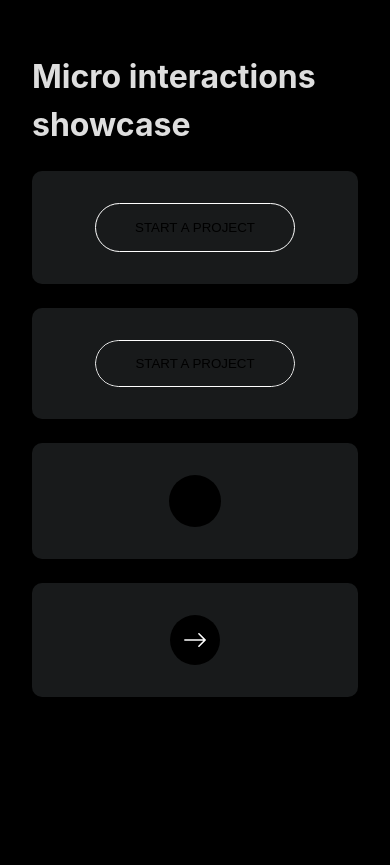
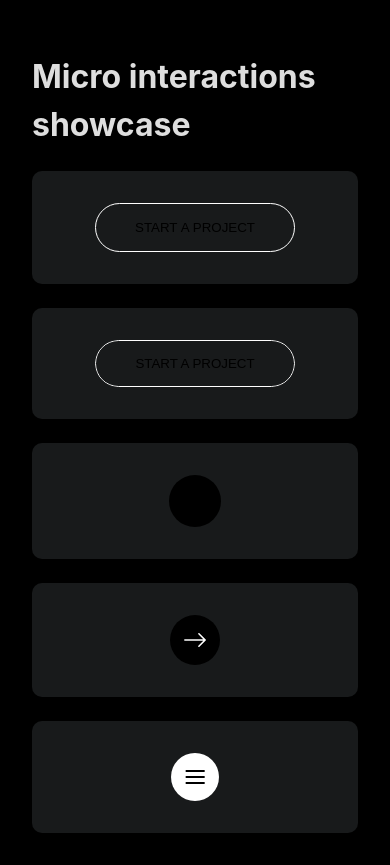
Before and after one commit to LeCarteloo/react-playground, a React (Vite) app: page /micro-interactions in a window 390 px wide. Before the commit the page ends 844 px from the top, so only its background shows below. Built offline with nearby package versions, Linux system fonts and the light colour scheme.

Commit message:
Add Hamburger to micro interactions

```diff
--- /dev/null
+++ b/src/pages/interactions/Hamburger.tsx
@@ -0,0 +1,88 @@
+import { useState } from 'react';
+import styled, { css } from 'styled-components';
+
+interface HamburgerStyled {
+	$open: boolean;
+}
+
+const HamburgerStyled = styled.button<HamburgerStyled>`
+	position: relative;
+	background-color: #fff;
+	border-radius: 50%;
+	padding: 1.8em;
+	border: none;
+	cursor: pointer;
+
+	span {
+		position: absolute;
+		top: 50%;
+		left: 50%;
+		translate: -50% -50%;
+		display: block;
+		width: 1.4em;
+		height: 2px;
+		background-color: #000;
+		transition: 200ms ease-in-out;
+		transform-origin: center;
+
+		:nth-child(1) {
+			top: calc(50% + 6px);
+		}
+		:nth-child(3) {
+			top: calc(50% - 6px);
+		}
+	}
+
+	${({ $open }) =>
+		!$open &&
+		css`
+			:hover,
+			:focus-visible {
+				span {
+					width: 1.15em;
+					:nth-child(2) {
+						width: 1.9em;
+					}
+				}
+			}
+		`}
+
+	${({ $open }) =>
+		$open &&
+		css`
+			span {
+				:nth-child(1) {
+					rotate: 45deg;
+					top: 50%;
+				}
+				:nth-child(2) {
+					scale: 0;
+				}
+				:nth-child(3) {
+					rotate: -45deg;
+					top: 50%;
+				}
+			}
+
+			:hover,
+			:focus-visible {
+				span {
+					background-color: red;
+				}
+			}
+		`}
+`;
+
+const Hamburger = () => {
+	const [open, setOpen] = useState(false);
+
+	return (
+		<HamburgerStyled $open={open} onClick={() => setOpen(!open)}>
+			<span></span>
+			<span></span>
+			<span></span>
+		</HamburgerStyled>
+	);
+};
+
+export default Hamburger;
--- a/src/pages/interactions/InteractionsShowcase.tsx
+++ b/src/pages/interactions/InteractionsShowcase.tsx
@@ -3,6 +3,7 @@ import FirstButton from './FirstButton';
 import SecondButton from './SecondButton';
 import PlayButton from './PlayButton';
 import ArrowButton from './ArrowButton';
+import Hamburger from './Hamburger';
 
 const PaperStyled = styled.div`
 	padding: 2rem;
@@ -29,6 +30,7 @@ const InteractionsShowcase = () => {
 		<SecondButton />,
 		<PlayButton />,
 		<ArrowButton />,
+		<Hamburger />,
 	];
 
 	return (
```
